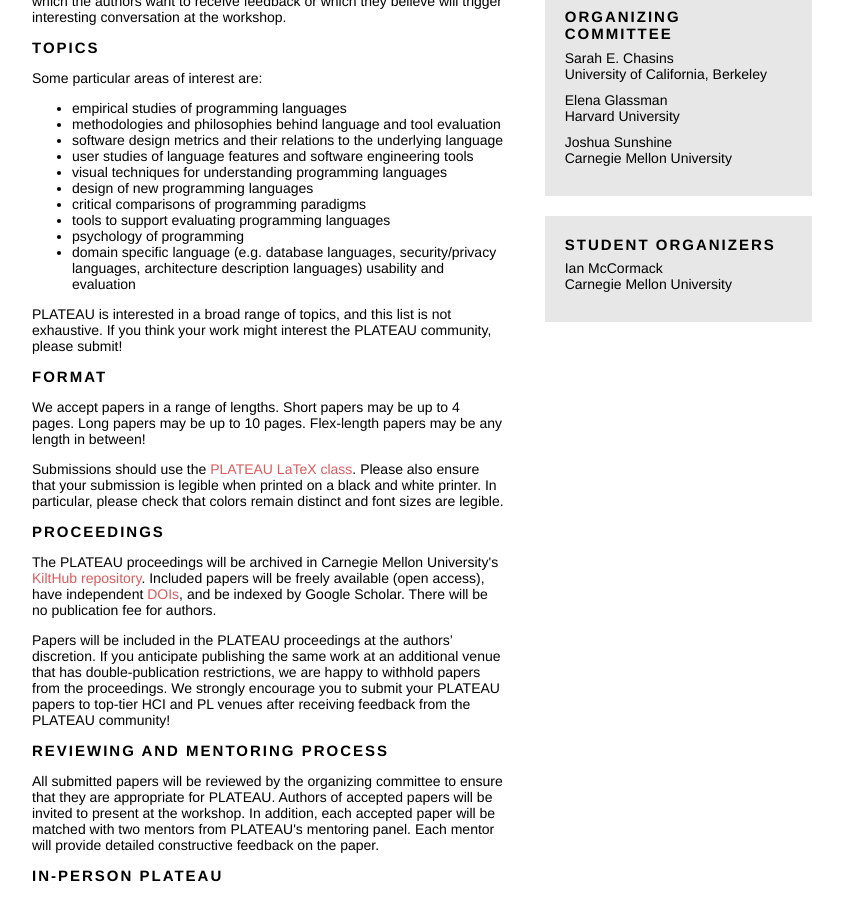
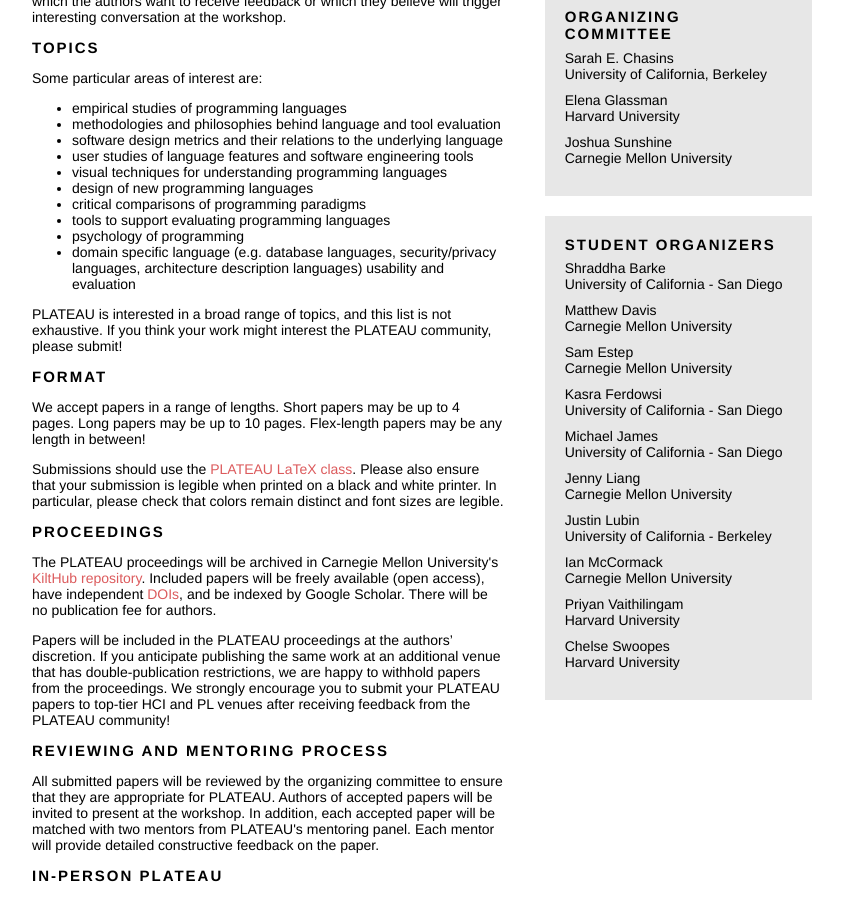
Before and after one commit to plateau-workshop/plateau-2024, a Jekyll site: the page built from index.html, in a window 1280 px wide and 900 px high, scrolled down 596 px. Shown: the whole window, without its empty margins (218-1061 px from the left). Built offline with Jekyll 4.4.1, drawn with Linux system fonts in a browser that asks for light colours.

Commit message:
Added list of student organizers.

```diff
--- a/_config.yml
+++ b/_config.yml
@@ -29,9 +29,26 @@
     affiliation: Carnegie Mellon University
 
 student_organizers:
+  - name: Shraddha Barke
+    affiliation: University of California - San Diego
+  - name: Matthew Davis
+    affiliation: Carnegie Mellon University
+  - name: Sam Estep
+    affiliation: Carnegie Mellon University
+  - name: Kasra Ferdowsi
+    affiliation: University of California - San Diego
+  - name: Michael James
+    affiliation: University of California - San Diego
+  - name: Jenny Liang
+    affiliation: Carnegie Mellon University
+  - name: Justin Lubin
+    affiliation: University of California - Berkeley
   - name: Ian McCormack
     affiliation: Carnegie Mellon University
-
+  - name: Priyan Vaithilingam
+    affiliation: Harvard University
+  - name: Chelse Swoopes
+    affiliation: Harvard University
 mentors:
 
 # build settings
```
Also changed, not shown: 4 other files.
